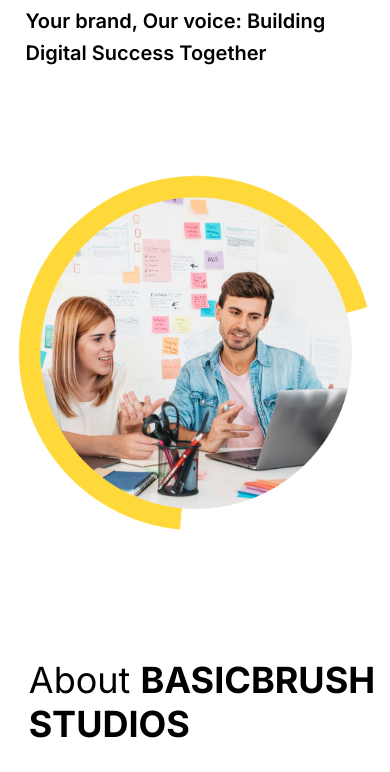
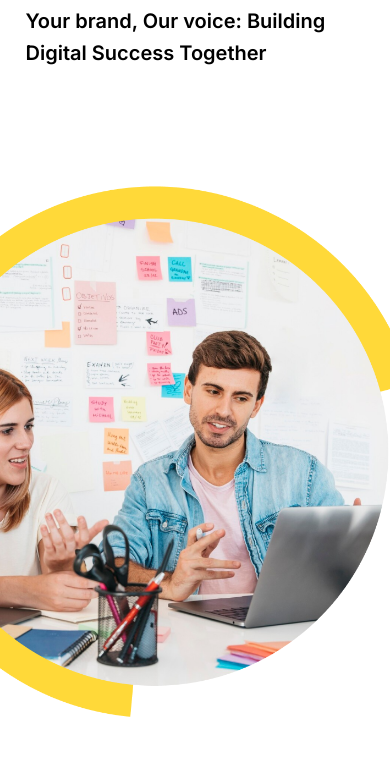
Before and after one commit to Meheraj04/ppt, a plain HTML site: page index.html in a window 390 px wide. Shown: the part 328-1100 px from the top of the page. Drawn offline with Linux system fonts and the light colour scheme.

Commit message:
Add files via upload

```diff
--- a/style.css
+++ b/style.css
@@ -314,8 +314,8 @@ ul li {
         margin: 0px 0px 40px -18px;
         color: #C6A000;
     }
-    #introImage{
+    /* #introImage{
         margin-left: 0px;
         width: 400px;
-    }
+    } */
 }
```
